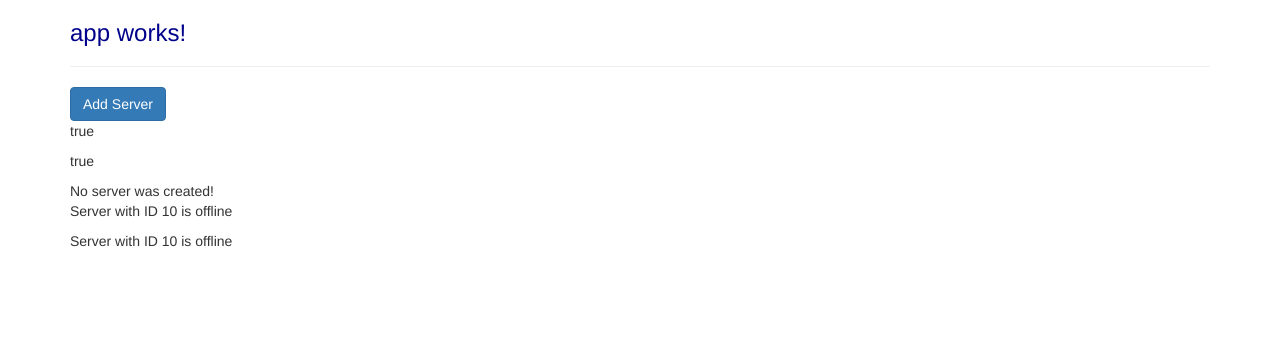
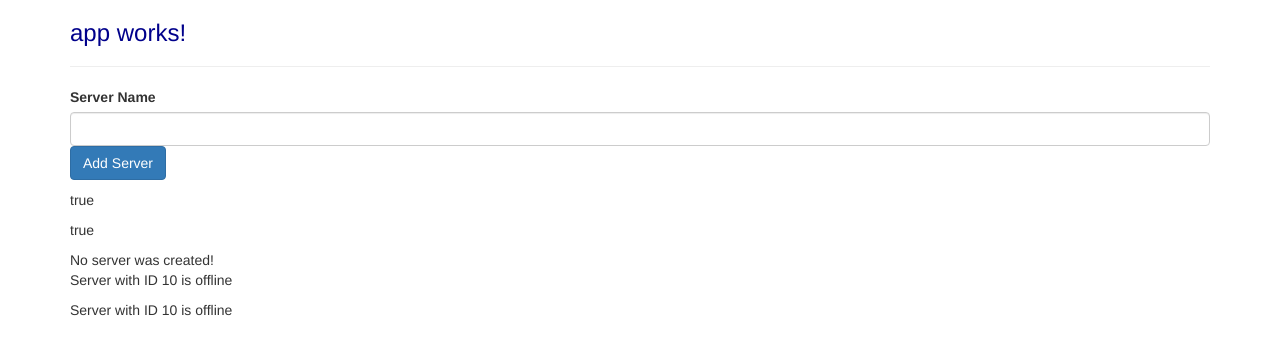
Before and after one commit to siabard/angular-udemy, an Angular app: page / in a window 1280 px wide. Shown: the top 354 px of the page. Built offline with nearby package versions, Linux system fonts and the light colour scheme.

Commit message:
Event Binding

```diff
--- a/src/app/servers/servers.component.html
+++ b/src/app/servers/servers.component.html
@@ -1,4 +1,7 @@
+<label>Server Name</label>
+<input type="text" class="text form-control" (input)="onUpdateServerName($event)">
 <button class="btn btn-primary" [disabled]="!allowNewServer" (click)="onCreateServer()">Add Server</button>
+<p>{{ serverName }}</p>
 <p [innerText]="allowNewServer"></p>
 <p>{{ allowNewServer }}</p>
 <p>{{ serverCreationStatus }}
--- a/src/app/servers/servers.component.ts
+++ b/src/app/servers/servers.component.ts
@@ -8,6 +8,7 @@
 export class ServersComponent implements OnInit {
   allowNewServer = false;
   serverCreationStatus = 'No server was created!';
+  serverName = '';
 
   constructor() {
     setTimeout(() => {this.allowNewServer = true; }, 2000)
@@ -20,4 +21,7 @@
     this.serverCreationStatus = 'Server was created!';
   }
 
+  onUpdateServerName(event: Event) {
+    this.serverName = (<HTMLInputElement> event.target).value;
+  }
 }
```
